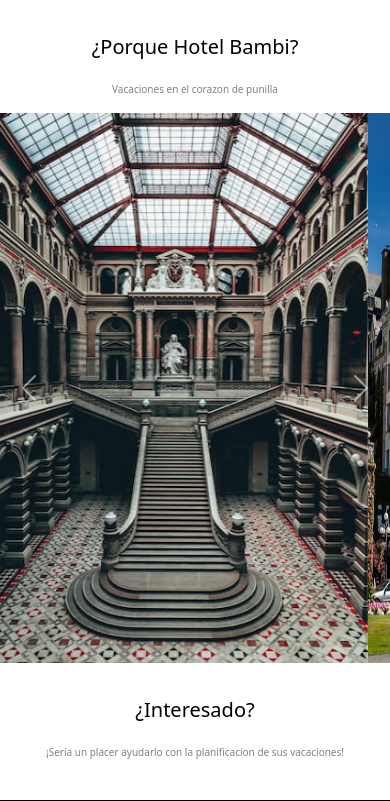
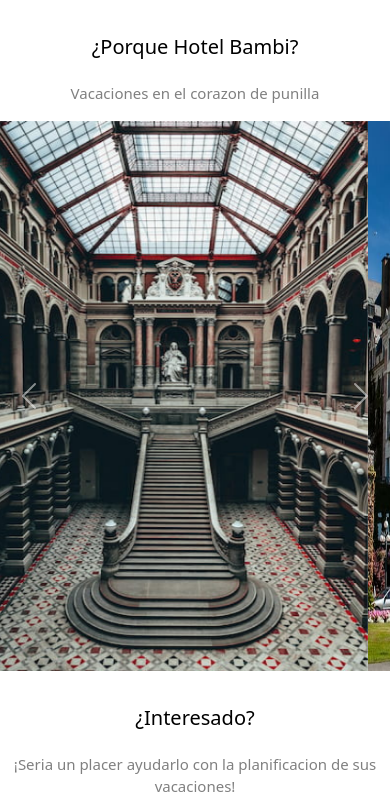
Before and after one commit to BSElias/Bambi, a plain HTML site: page index.html in a window 390 px wide. Shown: the part 5085-5886 px from the top of the page. Drawn offline with nearby package versions, Linux system fonts and the light colour scheme.

Commit message:
modificacion de MQ

```diff
--- a/css/style.css
+++ b/css/style.css
@@ -616,13 +616,13 @@ label{
         font-size: 25px;
     }
     .porque p{
-        font-size: 15px;
+        font-size: 18px;
     }
     .interesado h2{
         font-size: 25px;
     }
     .interesado p{
-        font-size: 15px;
+        font-size: 18px;
 
     .acoso{
         display: none;
@@ -687,13 +687,13 @@ label{
         font-size: 20px;
     }
     .porque p{
-        font-size: 10px;
+        font-size: 15px;
     }
     .interesado h2{
         font-size: 20px;
     }
     .interesado p{
-        font-size: 10px;
+        font-size: 15px;
 
 }
 
@@ -758,6 +758,7 @@ label{
         width: 430px;
         height: 180px;
     }
+
     .grid-galeria{
         grid-template-columns: 1fr;
     }
```
